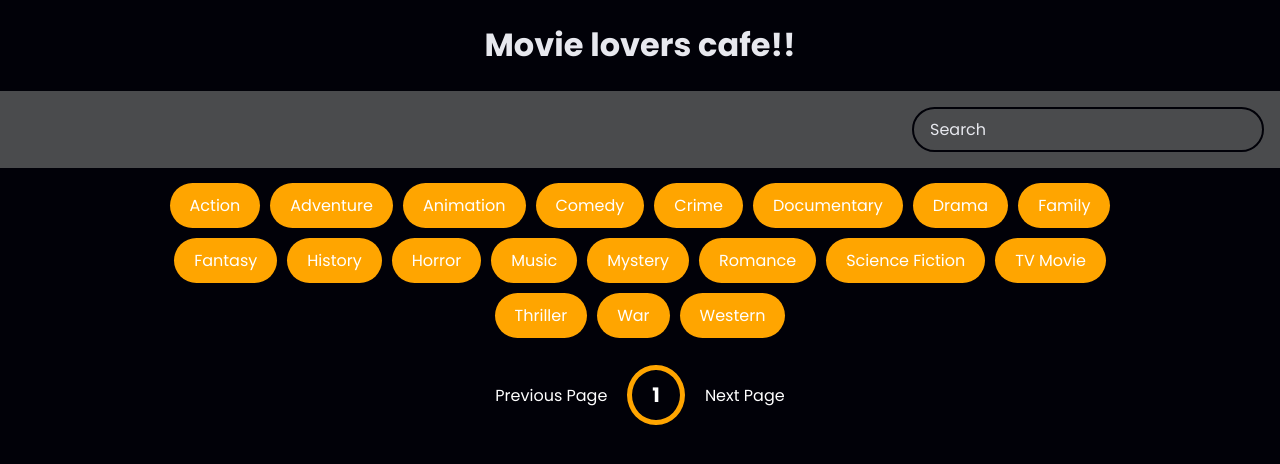
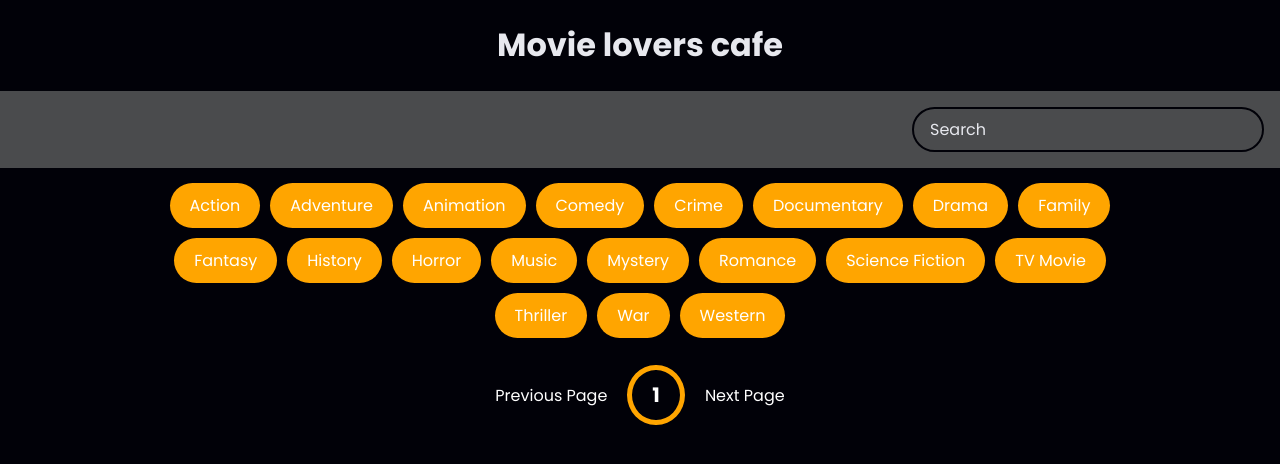
Before and after one commit to mr-lazyindian/EPAM-Project, a website: page Index.html in a window 1280 px wide. Drawn offline with Linux system fonts and the light colour scheme; no server answers.

```diff
--- a/Index.html
+++ b/Index.html
@@ -315,7 +315,7 @@
 </head>
 
 <body>
-    <h1> Movie lovers cafe!!</h1>
+    <h1> Movie lovers cafe</h1>
     <header>
 
         <form id="form">
```
